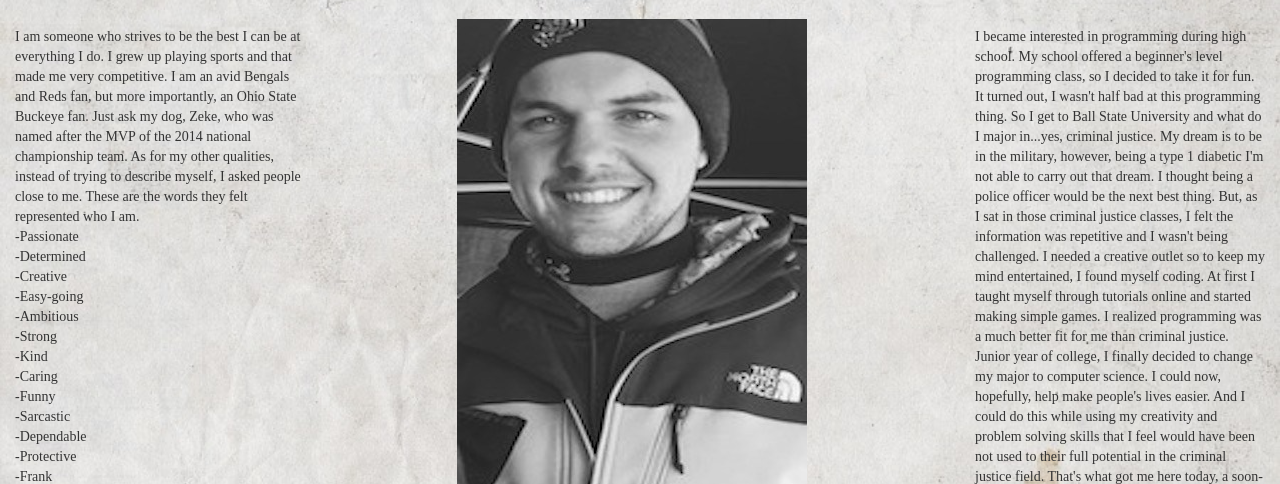
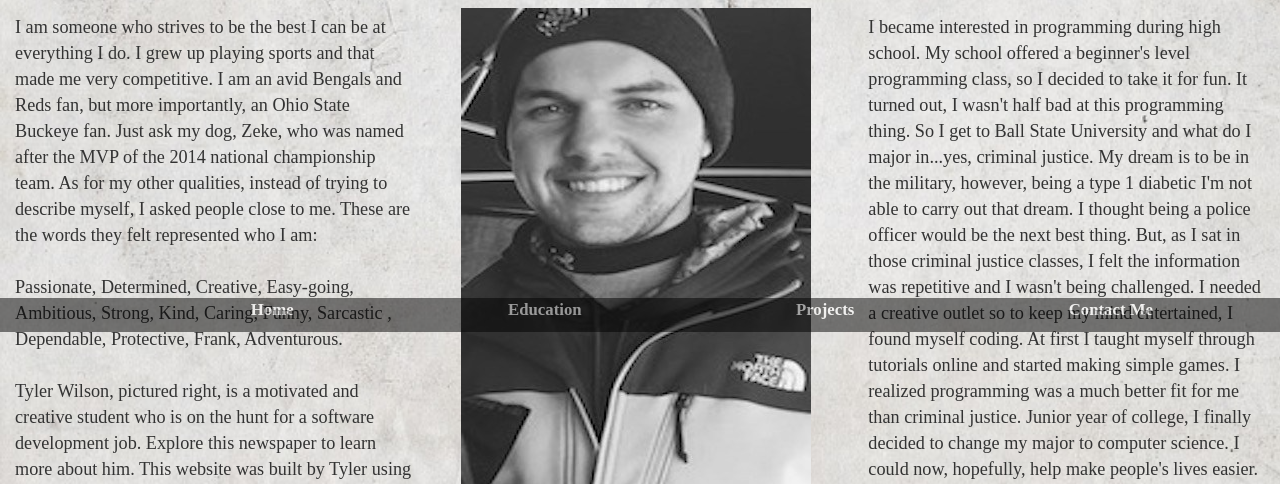
Before and after one commit to txwilson/txwilson.github.io, a plain HTML site: page index.html in a window 1280 px wide. Shown: the part 468-952 px from the top of the page. Drawn offline with nearby package versions, Linux system fonts and the light colour scheme; a web font is replaced by a local one.

Commit message:
began adding information to pages

```diff
--- a/index.css
+++ b/index.css
@@ -40,7 +40,7 @@
 
 #me{
     margin-top: 5%;
-    margin-left: 20%;
+    margin-left: 5%;
 }
 
 #name{
@@ -49,6 +49,40 @@
 }
 
 .extraText{
-    margin-top: 3%;
+    margin-top: 2%;
+    font-size: 130%;
+}
 
+#menu{
+    background-color: black;
+    opacity: 0.5;
+    position: fixed;
+    bottom: 0;
+    right: 0;
+    left: 0;
 }
+
+ul{
+    list-style-type: none;
+}
+
+li{
+    display: inline;
+    margin-left: 17%;
+}
+
+.menuItems a{
+    text-decoration: none !important;
+    color: white !important;
+    font-size: 120%;
+    font-weight: bold;
+}
+
+
+/*#picText{*/
+    /*position: absolute;*/
+    /*left: 37%;*/
+    /*bottom: -80%;*/
+    /*font-size: 120%;*/
+    /*width: 28%;*/
+/*}*/
--- a/index.html
+++ b/index.html
@@ -53,44 +53,25 @@
         </div>
 
         <div class="row">
-            <div class="col-md-3 extraText">
+            <div class="col-md-4 extraText" id="leftText">
                 I am someone who strives to be the best I can be at everything I do. I grew up playing sports and that made me very competitive.
                 I am an avid Bengals and Reds fan, but more importantly, an Ohio State Buckeye fan. Just ask my dog, Zeke, who was named after the MVP of the 2014 national championship team.
-                As for my other qualities, instead of trying to describe myself, I asked people close to me. These are the words they felt represented who I am.<br />
-
-                -Passionate<br />
-
-                -Determined<br />
-
-                -Creative<br />
-
-                -Easy-going<br />
-
-                -Ambitious<br />
-
-                -Strong<br />
-
-                -Kind<br />
-
-                -Caring<br />
-
-                -Funny<br />
-
-                -Sarcastic<br />
-
-                -Dependable<br />
-
-                -Protective<br />
-
-                -Frank<br />
-
-                -Adventurous<br />
+                As for my other qualities, instead of trying to describe myself, I asked people close to me. These are the words they felt represented who I am:<br />
+                <br/>
+                Passionate, Determined, Creative, Easy-going, Ambitious, Strong, Kind, Caring, Funny, Sarcastic
+                , Dependable, Protective, Frank, Adventurous.
+                <br />
+                <br />
+                Tyler Wilson, pictured right, is a motivated and
+                creative student who is on the hunt for a software development job. Explore
+                this newspaper to learn more about him. This website was built by Tyler using
+                Bootstap, HTML, CSS, JavaScript/JQuery.
 
             </div>
-            <div class="col-md-6">
-                <img id="me" src="html/me.jpg">
+            <div class="col-md-4">
+                <img id="me" src="images/me.jpg">
             </div>
-            <div class="col-md-3 extraText">
+            <div class="col-md-4 extraText" id="rightText">
                 I became interested in programming during high school. My school offered a beginner's level programming class, so I decided to take it for fun.
                 It turned out, I wasn't half bad at this programming thing. So I get to Ball State University and what do I major in...yes, criminal justice.
 
@@ -105,9 +86,27 @@
             </div>
         </div>
 
+        <br />
+        <br />
+        <br />
+        <br />
+
+        <div id="menu">
+            <ul>
+                <li class="menuItems" id="a"><a href="#">Home</a></li>
+                <li class="menuItems"><a href="#">Education</a></li>
+                <li class="menuItems"><a href="#">Projects</a></li>
+                <li class="menuItems"><a href="#">Contact Me</a></li>
+            </ul>
+        </div>
+
     </div>
 
 
 </body>
 
+<script src="js/index.js"></script>
+<script src="js/scramble.js"></script>
+
+
 </html>
```
Also changed, not shown: images/me.jpg (renamed from html/me.jpg).
